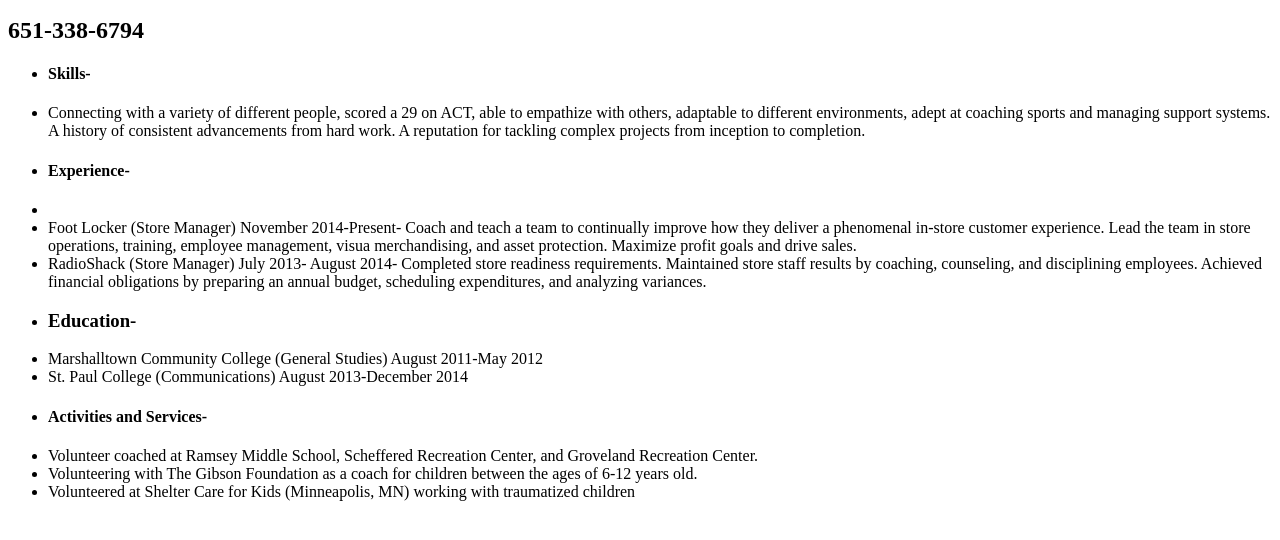
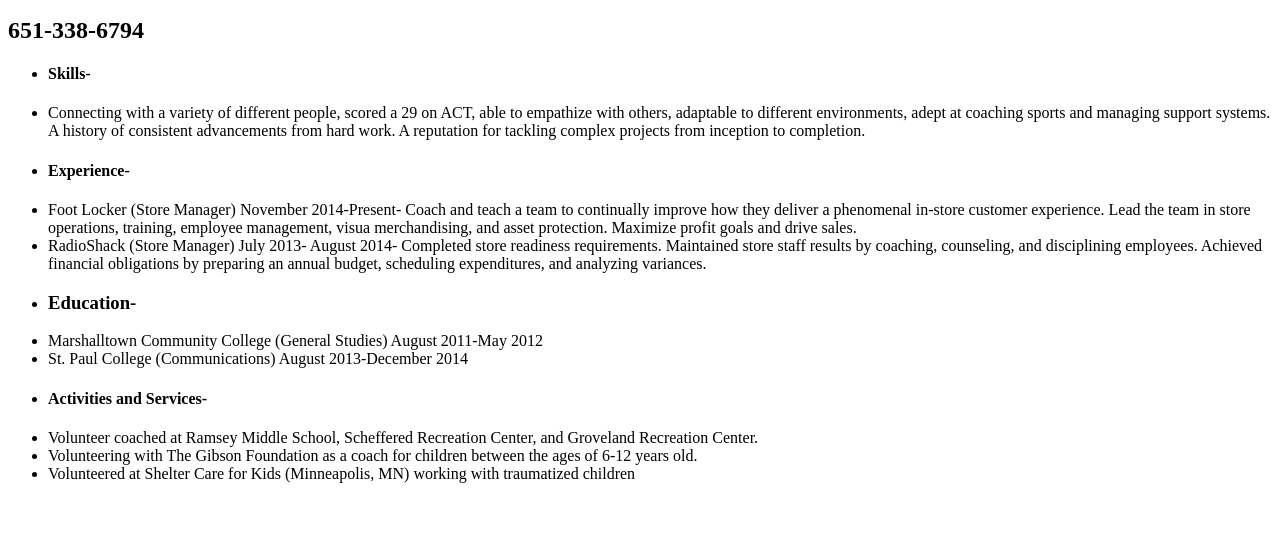
Before and after one commit to marinadell/marinadell.github.io, a plain HTML site: page index.html in a window 1280 px wide. Shown: the part 110-650 px from the top of the page. Drawn offline with Linux system fonts and the light colour scheme.

Commit message:
Update index.html

```diff
--- a/index.html
+++ b/index.html
@@ -16,7 +16,7 @@
             sports and managing support systems. A history of consistent advancements from
             hard work. A reputation for tackling complex projects from inception to
             completion.</li>
-          <li><h4>Experience-</h4><li>
+          <li><h4>Experience-</h4></li>
             <li>Foot Locker (Store Manager) November 2014-Present- Coach and teach a team to continually improve how they deliver a phenomenal in-store customer experience. Lead the team in store operations, training, employee management, visua merchandising, and asset protection. Maximize profit goals and drive sales. </li>
             <li>RadioShack (Store Manager) July 2013- August 2014- Completed store readiness requirements. Maintained store staff results by coaching, counseling, and disciplining employees. Achieved financial obligations by preparing an annual budget, scheduling expenditures, and analyzing variances.</li>
           <li><h3>Education-</h3></li>
```
